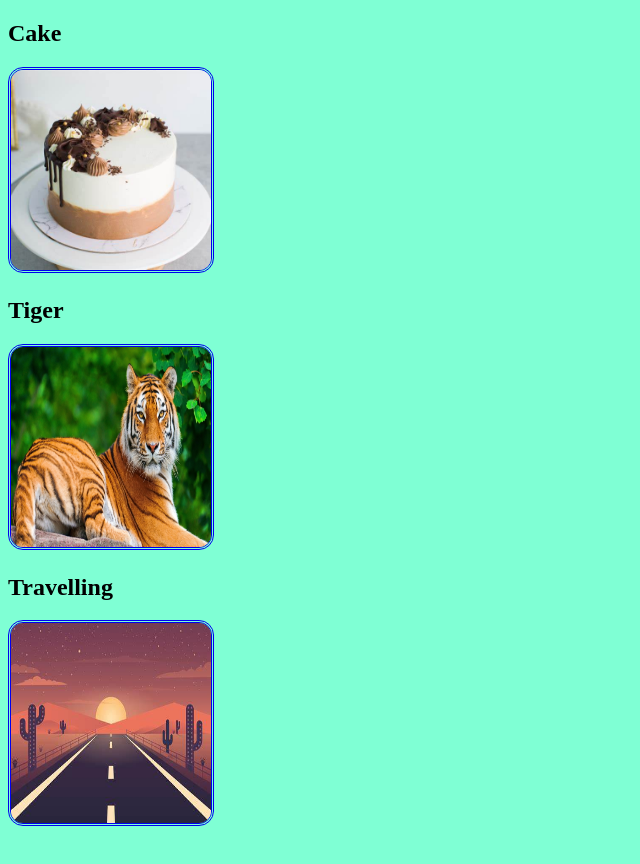
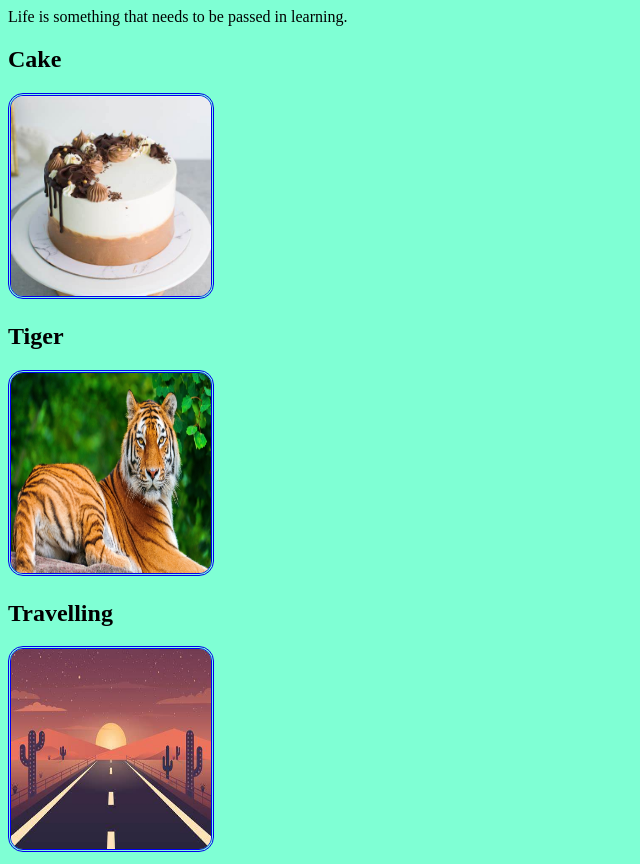
Before and after one commit to sakibul2024/Sakibul, a plain HTML site: page index.html in a window 1280 px wide. Shown: the whole page, without its empty margins (0-640 px from the left). Before the commit the page ends 838 px from the top, so only its background shows below. Drawn offline with Linux system fonts and the light colour scheme.

Commit message:
Update index.html

```diff
--- a/index.html
+++ b/index.html
@@ -1,10 +1,10 @@
 <!DOCTYPE html>
 <html>
-  <head>
+  <head> Life is something that needs to be passed in learning.
     <link rel="stylesheet" href="style.css">
   </head>
   <body>
-  <header>  <h2>Cake</h2></header>
+ <h2>Cake</h2>
     <a href="cake.html"><img src="cake (1).jpeg" alt="cake"></a>
 
       <h2>Tiger</h2>
```
